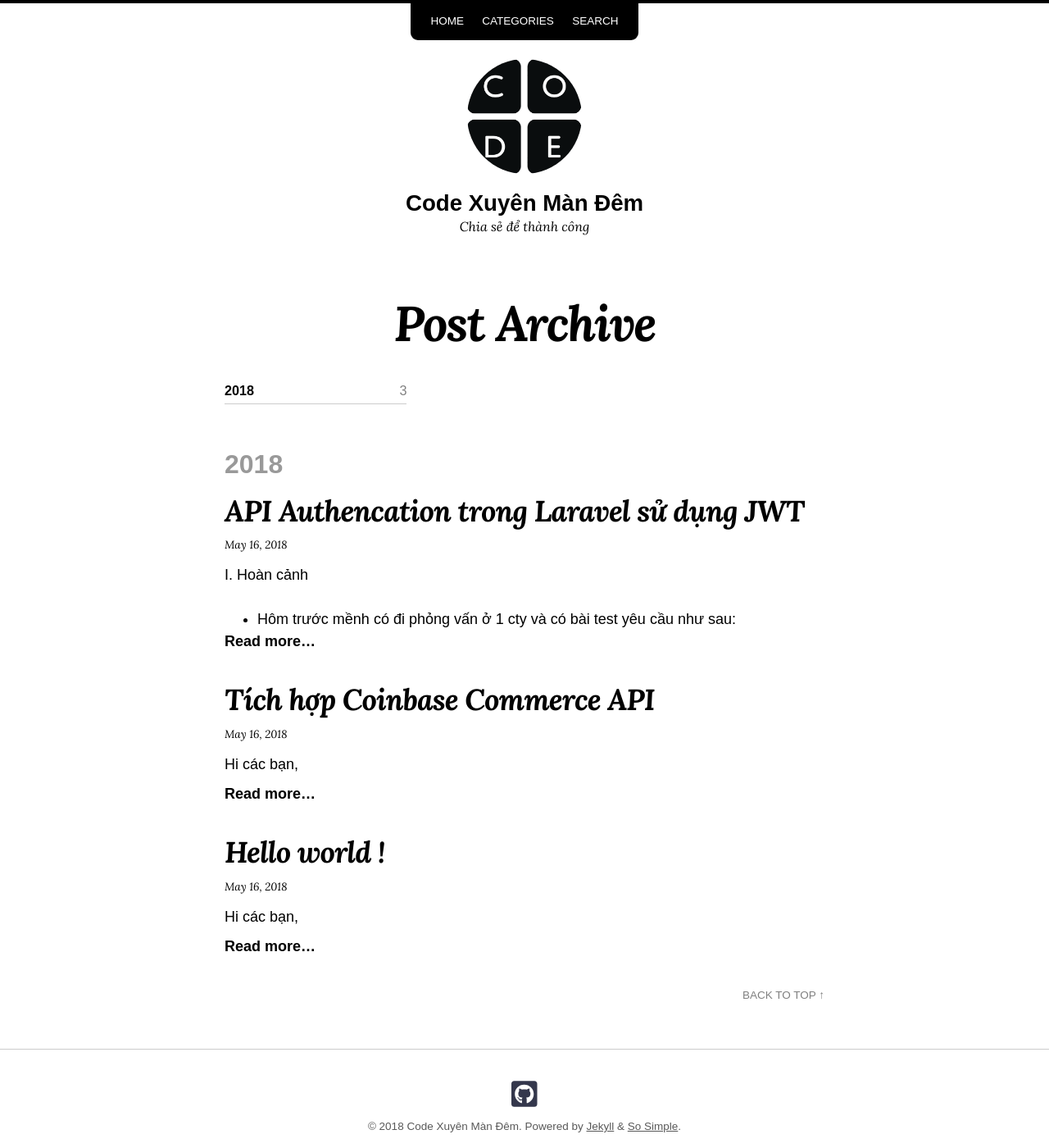
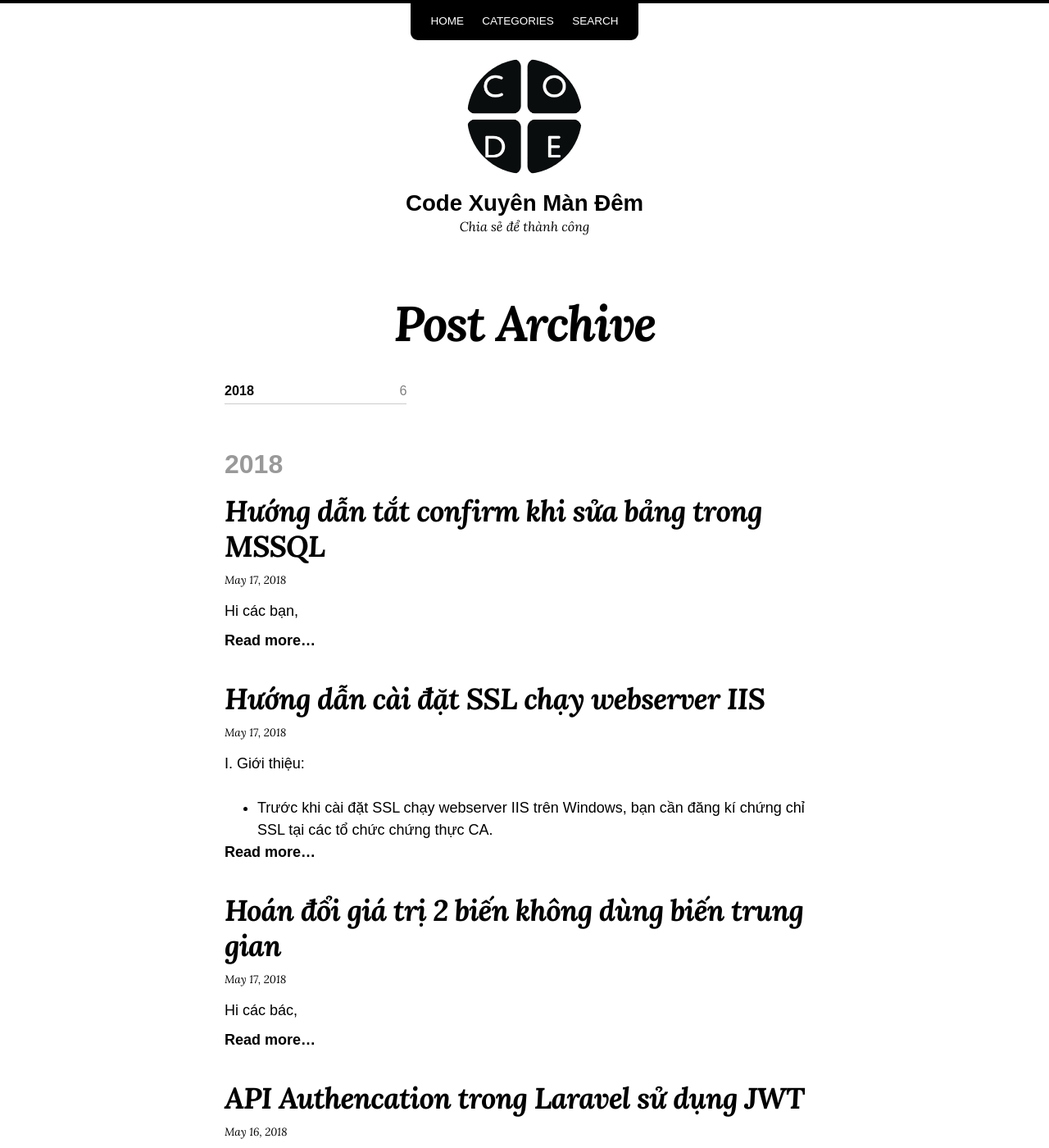
Before and after one commit to doanhkaka/myblog, a Jekyll site: the page built from example/posts.md, in a window 1280 px wide and 1400 px high. Shown: the whole window at 82% size. Built offline with Jekyll 4.4.1, drawn with Linux system fonts in a browser that asks for light colours; nearby versions of some CDN libraries; some web fonts are replaced; part of the change alters nothing that is shown.

Commit message:
Add new posts

````diff
--- a/_config.yml
+++ b/_config.yml
@@ -87,8 +87,8 @@ defaults:
 
 # Site Author
 author:
-  name: Doanh
-  picture: https://scontent.fhan2-3.fna.fbcdn.net/v/t1.0-9/17155742_1799084083744864_7751426045961309223_n.jpg?_nc_cat=0&oh=9e9473e09e5c617ab85a6a7a3b5ccc20&oe=5B891846
+  name: Doanh Ka Ka
+  picture: assets/images/templates/avatar.jpg
   email: dragonknight9x92@gmail.com
   twitter: doanhkaka
   links:
--- /dev/null
+++ b/_posts/2018-05-17-cai-dat-ssl-chay-webserver-IIS.md
@@ -0,0 +1,53 @@
+---
+layout: post
+title:  "Hướng dẫn cài đặt SSL chạy webserver IIS"
+date:   2018-05-17 08:25:23 +0700
+categories: PHP
+---
+
+I. Giới thiệu:
+- Trước khi cài đặt SSL chạy webserver IIS trên Windows, bạn cần đăng kí chứng chỉ SSL tại các tổ chức chứng thực CA.
+
+- Thông thường khi đăng ký chứng chỉ SSL, bạn sẽ nhận được các file như: domain.key, domain.crt… Tuy nhiên trên Windows sẽ không thể add các chứng thực trên vào vì không hỗ trợ các định dạng trên. Vì vậy cần convert qua định dạng windows hỗ trợ là PFX. Ta có thể sử dụng openssl để convert các định dạng trên sang PFX.
+- Để tạo ra file pfx trên windows cần cài đặt openssl trên window để tạo.
+- Truy cập link `http://slproweb.com/products/Win32OpenSSL.html` để tải các ứng dụng sau: `Visual C++ 2008 Redistributables` và `Win64 OpenSSL v0.9.8ze` sau đó tiến hành cài đặt bình thường.
+- Sau khi đã cài đặt các phần mềm trên, mặc định folder openssl sẽ nằm `C:\OpenSSL\bin\openssl.exe`
+- Chạy lệnh `pkcs12 –export –out domain.pfx –inkey domain.key –in domain.crt`
+- Điền password để lát add vào IIS
+
+![Cài đặt SSL](/assets/images/posts/2018-05-17-cai-dat-ssl-chay-webserver-IIS-1.png "Cài đặt SSL")
+
+![Cài đặt SSL](/assets/images/posts/2018-05-17-cai-dat-ssl-chay-webserver-IIS-2.png "Cài đặt SSL")
+
+![Cài đặt SSL](/assets/images/posts/2018-05-17-cai-dat-ssl-chay-webserver-IIS-3.png "Cài đặt SSL")
+
+![Cài đặt SSL](/assets/images/posts/2018-05-17-cai-dat-ssl-chay-webserver-IIS-4.png "Cài đặt SSL")
+
+II. Cài đặt IIS Webserver:
+
++ Mở Server Manager từ Administrative tools. Trên cửa sổ Server Manager, chọn Role sau đó chọn Add Roles để cài đặt Web Server (IIS) role.
++ Trên cửa sổ Before You Begin chọn Next để tiếp tục
++ Trên cửa sổ Select Server Roles, đánh dấu chọn vào mục Web Server (IIS)
++ Trên hộp thoại Add Roles Wizard chọn Add Required Features để bổ sung các dịch vụ đi kèm
++ Trên cửa sổ Select Role Services tick chọn IIS và chọn Next để tiếp tục
++ Trên cửa sổ Confirm Installation Selections chọn Install để tiến hành cài đặt.
+
+III. Cấu hình Web Server chạy http và https:
+
++ Sử dụng notepad tạo một file index.html với nội dung Welcome To Demo được đặt trong thư mục web nằm trong ổ C. Đây là file nội dung của trang web
++ Mở Internet Information Service (IIS) Manager từ Administrative Tools. Mở CODE23H, sau đó chuột phải vào Site chọn Add Web Site…
++ Trên hộp thoại Add Web Site nhập Demo vào ô Site name trong ô Physical Path trỏ đường dẫn đến D:\www\code23.com, trong ô Type chọn http trong ô Host name nhập code23h.com, sau đó chọn OK
+
+Add SSL certificate cho Web Server:
++ Mở Internet Information Services (IIS) Manage từ Administrative Tools. Chọn CODE23H, Trên cửa sổ giữa chọn Server Certificates. Trong phần Action, chọn Import.
+
+Cấu hình Website với SSL:
++ Trên màn hình Internet Information Services (IIS) Manager, chọn Site, sau đó chuột phải vào trang web code23h.com và chọn Edit Binding
++ Tại Type chọn https, Ip address chọn IP của máy Web server CODE23H SSL Certificate chọn code23h.com đã tạo ở bước trên, click OK.
+
++  Vào máy client hoặc bất kỳ máy nào trong mạng, vào địa chỉ https://code23h.com ta thấy truy cập thành công.
+
++ Nhưng hiện tại chưa trả tiền nên nó đang báo đỏ =))
+
+
+Cảm ơn các bạn đã theo dõi ~
--- /dev/null
+++ b/_posts/2018-05-17-hoan-doi-gia-tri-2-bien.md
@@ -0,0 +1,35 @@
+---
+layout: post
+title:  "Hoán đổi giá trị 2 biến không dùng biến trung gian"
+date:   2018-05-17 08:23:23 +0700
+categories: PHP
+---
+
+Hi các bác,
+
+Cũng là 1 câu hỏi phỏng vấn khá khoai nếu ai không bình tĩnh sẽ dễ bị tâm lý mà buông súng.
+
+Cho 2 biến:
+```php
+	$a = 6; $b = 9;
+```
+
+Hãy hoán đổi giá trị của 2 biến này mà ko cần dùng biến trung gian.
+
+Rất đơn giản.
+
+Chỉ cần cộng trừ vài đường cơ bản là xong, và đây là đáp án:
+```php
+	$a = 6;
+	$b = 9;
+
+	$a = $a - $b;
+	$b = $a + $b;
+	$a = $b - $a;
+
+	print_r($a);
+	echo " - ";
+	print_r($b);
+```
+
+Cảm ơn các bạn đã xem 😀
--- /dev/null
+++ b/_posts/2018-05-17-tat-confirm-khi-sua-bang-mssql.md
@@ -0,0 +1,26 @@
+---
+layout: post
+title:  "Hướng dẫn tắt confirm khi sửa bảng trong MSSQL"
+date:   2018-05-17 08:29:23 +0700
+categories: Database MSSQL
+---
+
+Hi các bạn,
+
+Thật khó chịu khi ko thay đổi đc design của bảng trong MSSQL, như thế này:
+
+![Sửa cấu trúc bảng trong MSSQL](/assets/images/posts/config-mssql-0.png "Sửa cấu trúc bảng trong MSSQL")
+
+Lúc đầu mới dùng MSSQL mình toàn phải xóa bảng đi tạo lại mà ko biết google =))
+
+Giờ thì mình cũng mới biết cách để bỏ cái bảng confirm kia đi (chả biết gọi là gì nữa, để tìm hiểu sau…)
+
+Các bạn làm theo Ảnh nhé:
+
+![Sửa cấu trúc bảng trong MSSQL](/assets/images/posts/config-mssql-1.png "Sửa cấu trúc bảng trong MSSQL")
+
+![Sửa cấu trúc bảng trong MSSQL](/assets/images/posts/config-mssql-2.png "Sửa cấu trúc bảng trong MSSQL")
+
+Bỏ cái check box kia đi là sửa bảng thoải mái 😀
+
+Xin cảm ơn !
````
Also changed, not shown: assets/images/posts/2018-05-17-cai-dat-ssl-chay-webserver-IIS-1.png (added), assets/images/posts/2018-05-17-cai-dat-ssl-chay-webserver-IIS-2.png (added), assets/images/posts/2018-05-17-cai-dat-ssl-chay-webserver-IIS-3.png (added), assets/images/posts/2018-05-17-cai-dat-ssl-chay-webserver-IIS-4.png (added), assets/images/posts/config-mssql-0.png (added), assets/images/posts/config-mssql-1.png (added), assets/images/posts/config-mssql-2.png (added), assets/images/templates/avatar.jpg (added).
